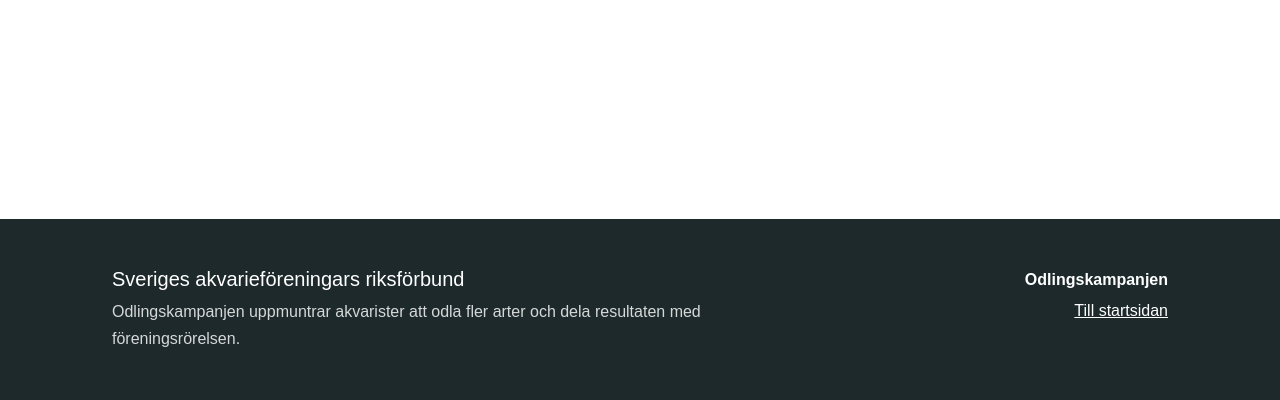
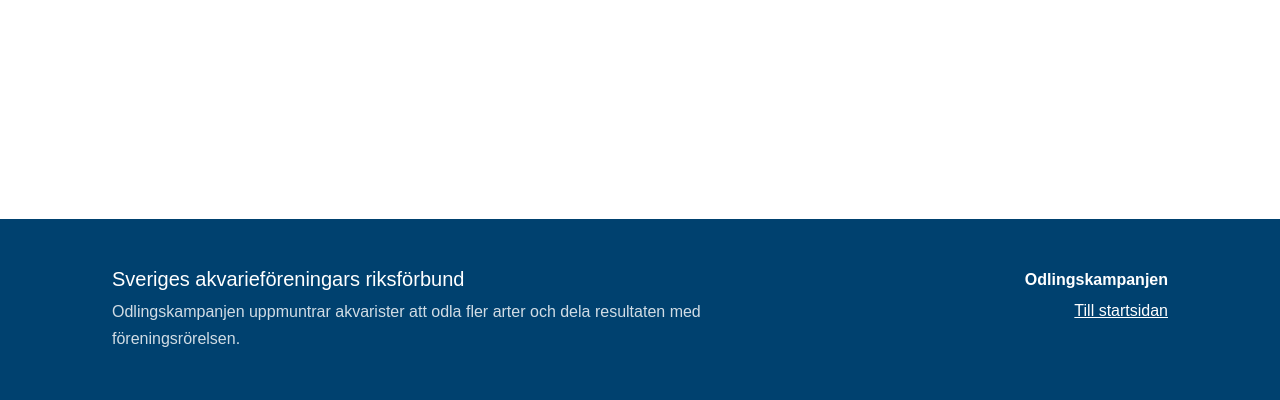
Before and after one commit to Perrow/sarf-breeder-award, a Django app: page /foreningstopplista/ in a window 1280 px wide. Shown: the part 400-800 px from the top of the page. Run offline with Django 5.2, Linux system fonts and the light colour scheme; data that the repository does not hold is empty.

Commit message:
UI-011: use SARF accent color for footer

```diff
--- a/static/css/site.css
+++ b/static/css/site.css
@@ -211,7 +211,7 @@ a:hover {
 
 .site-footer {
     margin-top: auto;
-    background: #1d292b;
+    background: var(--sarf-accent);
     color: rgba(255, 255, 255, 0.82);
 }
 
```
